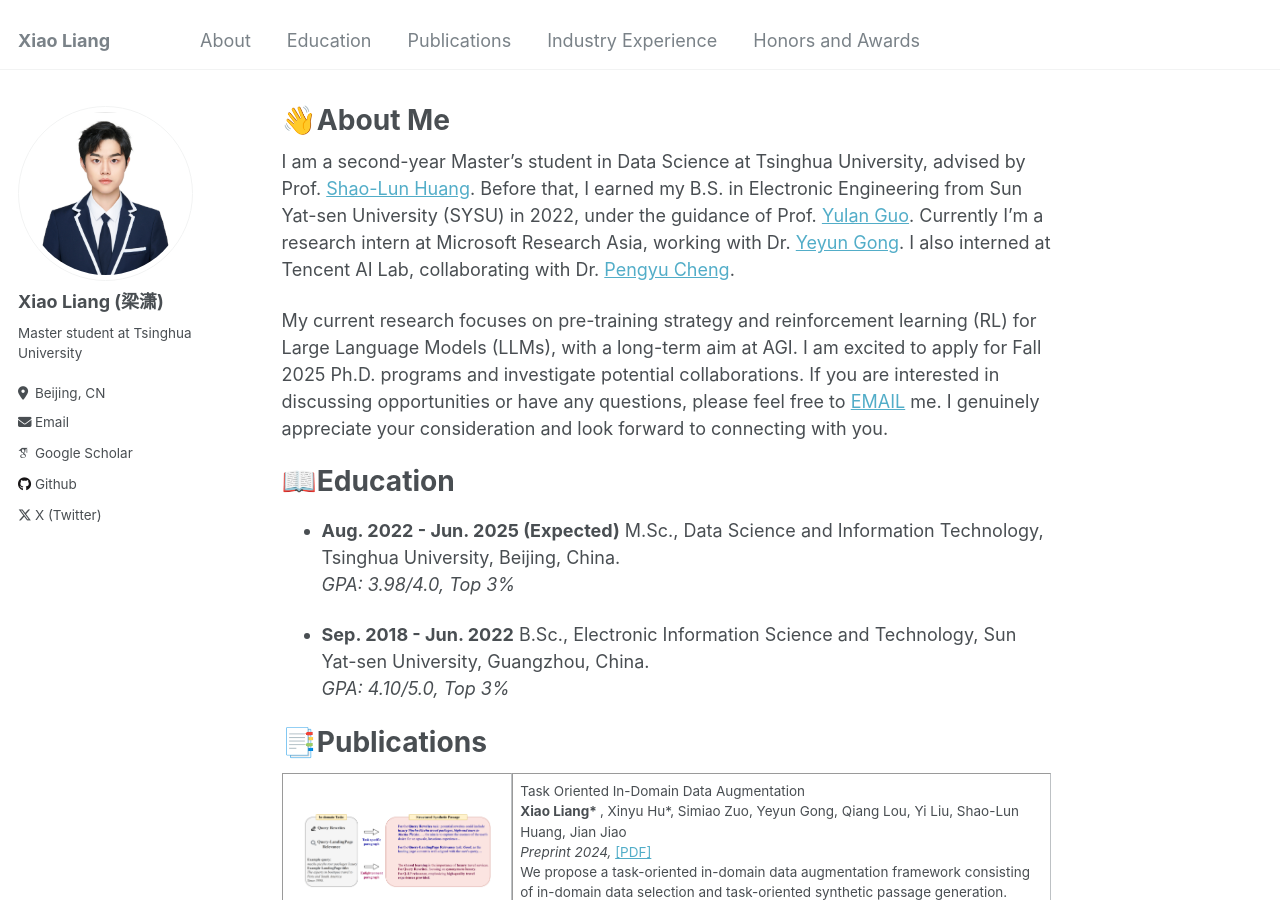
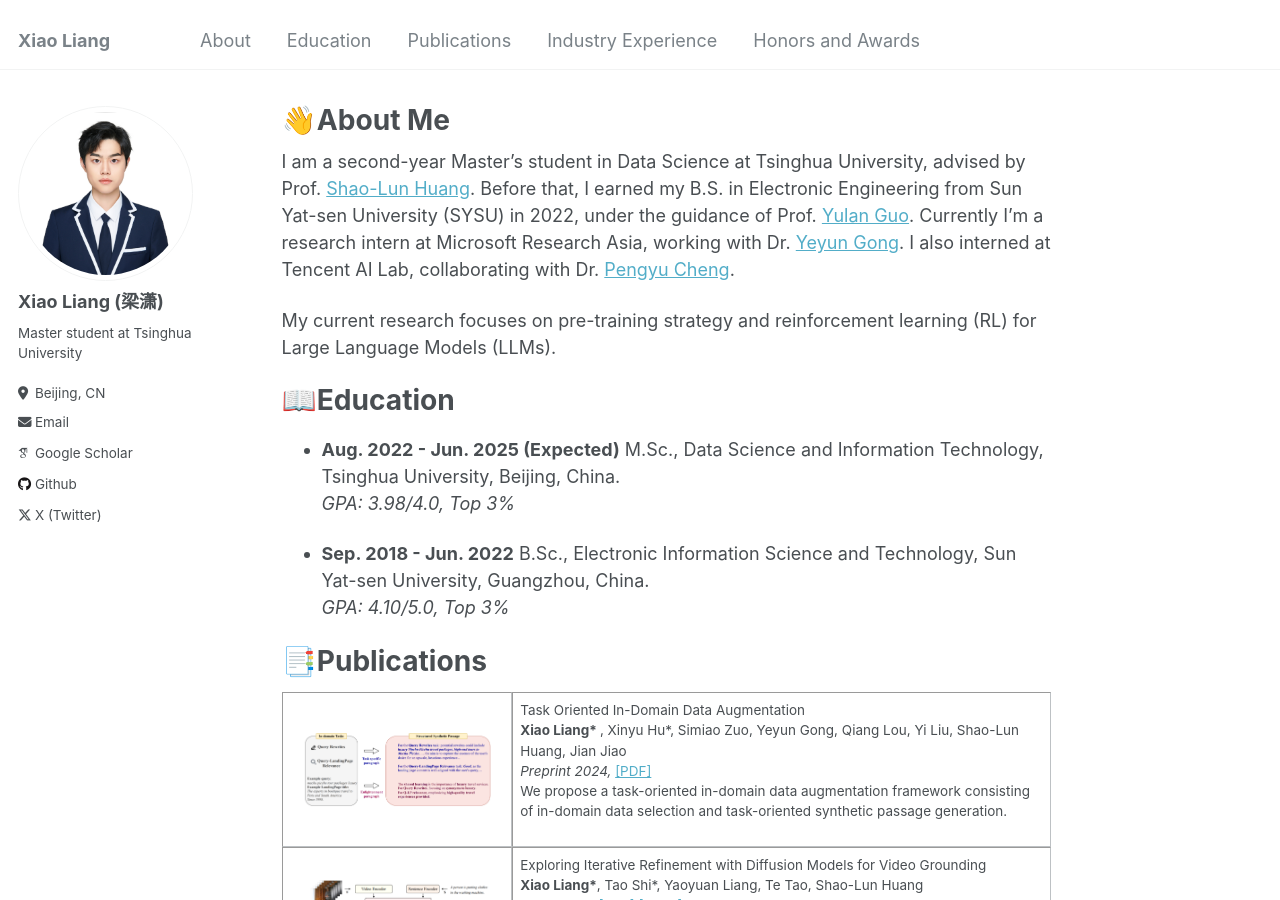
Before and after one commit to MasterVito/MasterVito.github.io, a Jekyll site: the page built from _pages/about.md, in a window 1280 px wide and 900 px high. Built offline with Jekyll 4.4.1, drawn with Linux system fonts in a browser that asks for light colours; some web fonts are replaced.

Commit message:
init_version

```diff
--- a/_pages/about.md
+++ b/_pages/about.md
@@ -10,7 +10,10 @@
 
 I am a second-year Master's student in Data Science at Tsinghua University, advised by Prof. [Shao-Lun Huang](https://sites.google.com/view/slhuang/home). Before that, I earned my B.S. in Electronic Engineering from Sun Yat-sen University (SYSU) in 2022, under the guidance of Prof. [Yulan Guo](http://www.yulanguo.cn/). Currently I'm a research intern at Microsoft Research Asia, working with Dr. [Yeyun Gong](https://www.microsoft.com/en-us/research/people/yegong/). I also interned at Tencent AI Lab, collaborating with Dr. [Pengyu Cheng](https://linear95.github.io/).
 
-My current research focuses on pre-training strategy and reinforcement learning (RL) for Large Language Models (LLMs), with a long-term aim at AGI. I am excited to apply for Fall 2025 Ph.D. programs and investigate potential collaborations. If you are interested in discussing opportunities or have any questions, please feel free to [EMAIL](mailto:vitoliang0601@gmail.com) me. I genuinely appreciate your consideration and look forward to connecting with you.
+My current research focuses on pre-training strategy and reinforcement learning (RL) for Large Language Models (LLMs).
+
+<!-- , with a long-term aim at AGI.
+I am excited to apply for Fall 2025 Ph.D. programs and investigate potential collaborations. If you are interested in discussing opportunities or have any questions, please feel free to [EMAIL](mailto:vitoliang0601@gmail.com) me. I genuinely appreciate your consideration and look forward to connecting with you. -->
 
 
 
```
